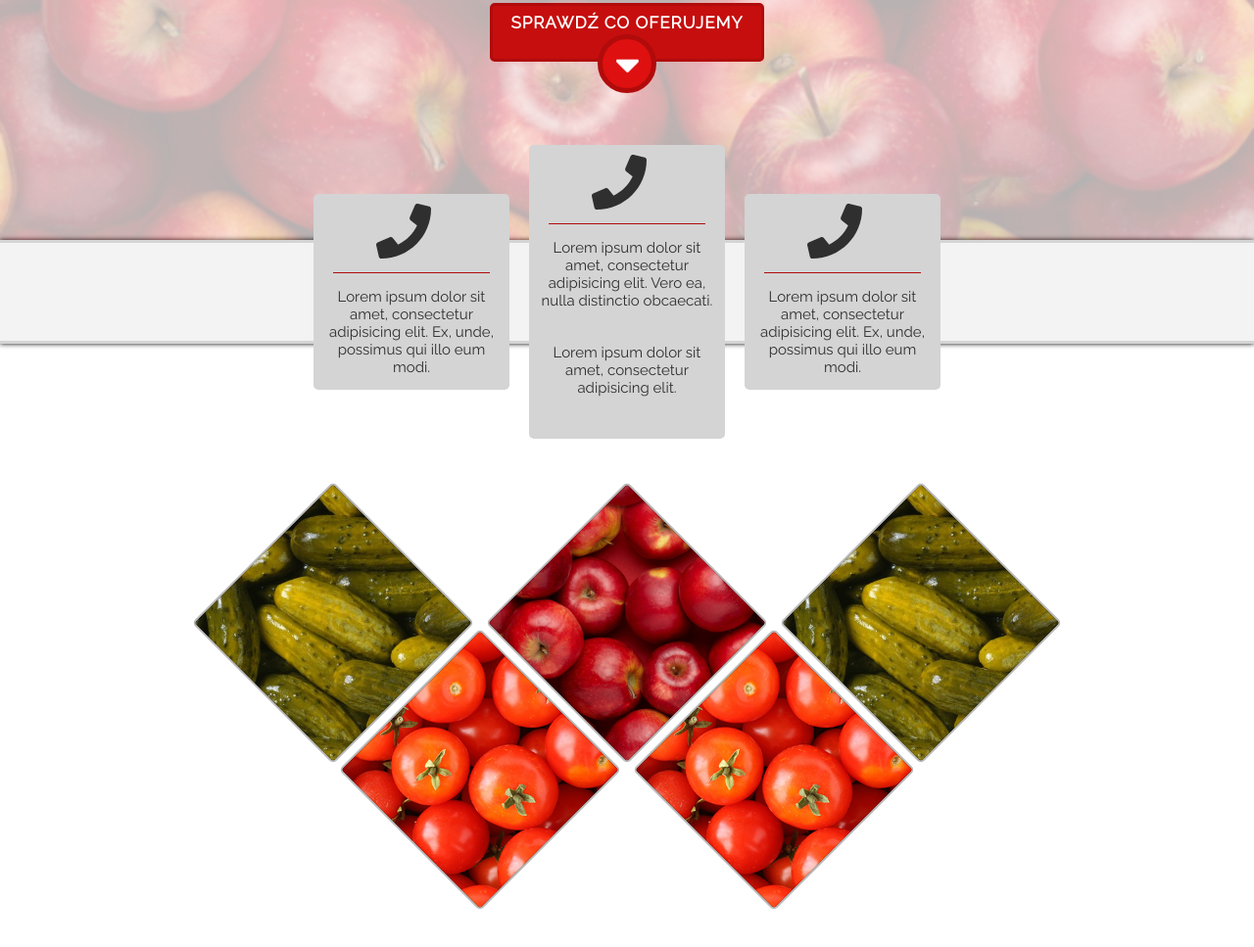
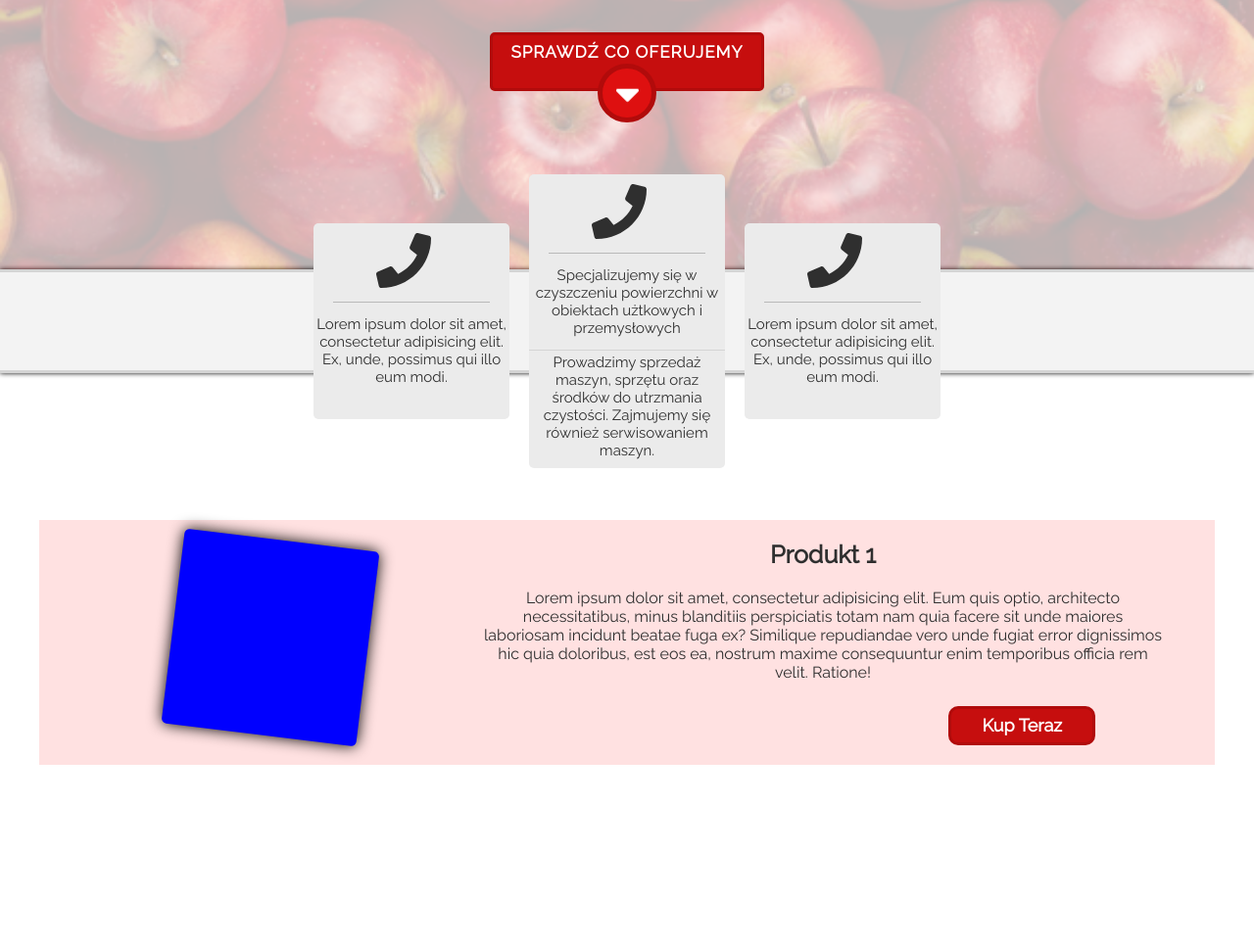
Before and after one commit to 965750/radam, a website: page src/index.html in a window 1280 px wide. Shown: the part 525-1492 px from the top of the page at 98% size. Drawn offline with nearby package versions, Linux system fonts and the light colour scheme.

Commit message:
vue first

```diff
--- a/src/index.html
+++ b/src/index.html
@@ -26,7 +26,7 @@
             <div class="naviCont">
                 <ul>
                     <li class="singleNavi activeNav">Firma</li>
-                    <li class="singleNavi">Oferta</li>
+                    <li class="singleNavi">Sklep</li>
                     <li class="singleNavi">Zamówienie</li>
                     <li class="singleNavi">Kontakt</li>
                 </ul>
@@ -58,8 +58,8 @@
                         <i class="fas cardI fa-phone"></i>
                     </div>
                     <div class="singleCardBot">
-                        <p class="singleCardBotText">Lorem ipsum dolor sit amet, consectetur adipisicing elit. Vero ea, nulla distinctio obcaecati.</p>
-                        <p class="singleCardBotText2">Lorem ipsum dolor sit amet, consectetur adipisicing elit.</p>
+                        <p class="singleCardBotText">Specjalizujemy się w czyszczeniu powierzchni w obiektach użtkowych i przemysłowych</p>
+                        <p class="singleCardBotText2">Prowadzimy sprzedaż maszyn, sprzętu oraz środków do utrzmania czystości. Zajmujemy się również serwisowaniem maszyn.</p>
                     </div>
                 </div>
                 <div class="singleCardCont" id="card3">
@@ -73,13 +73,18 @@
             </div>
         </article>
         <article class="diamondPreCont">
-        <section class="diamondCont">
-            <div class="singleDiamondCont" id="diamon1"><div class="sImg"></div></div>
-            <div class="singleDiamondCont" id="diamon2"><div class="sImg"></div></div>
-            <div class="singleDiamondCont" id="diamon3"><div class="sImg"></div></div>
-            <div class="singleDiamondCont" id="diamon4"><div class="sImg"></div></div>
-            <div class="singleDiamondCont" id="diamon5"><div class="sImg"></div></div>
-        </section>
+            <section class="diamondCont" id="vue-app">
+                <div class="singleDiam">
+                    <div class="diamImg"></div>
+                    <div class="diamTxt">
+                        <h3>Produkt 1</h3>
+                        <p>
+                        Lorem ipsum dolor sit amet, consectetur adipisicing elit. Eum quis optio, architecto necessitatibus, minus blanditiis perspiciatis totam nam quia facere sit unde maiores laboriosam incidunt beatae fuga ex? Similique repudiandae vero unde fugiat error dignissimos hic quia doloribus, est eos ea, nostrum maxime consequuntur enim temporibus officia rem velit.    Ratione!
+                        </p>
+                        <button>Kup Teraz</button>
+                    </div>
+                </div>
+            </section>
         </article>
         <article>
 
--- a/src/js/main.js
+++ b/src/js/main.js
@@ -9,14 +9,35 @@ $(window).on("scroll", function(){
             position: 'fixed',
             zIndex: 15,
             opacity: 0.8,
+            height: '40px'
 
+        });
+        $(".socialICont").css({
+            height: '25px',
+            width: '25px',
+            lineHeight: '27px'
+        });
+        $(".singleNavi").css({
+            height: '40px',
+            padding: '10px',
+            fontSize: '18px',
         });
     }else{
         $("#mainNav").css({
             position: '',
             zIndex: 0,
             opacity: 1,
-            height: '40px'
+            height: '70px'
+        });
+        $(".socialICont").css({
+            height: '35px',
+            width: '35px',
+            lineHeight: '37px'
+        });
+        $(".singleNavi").css({
+            height: '70px',
+            padding: '20px',
+            fontSize: '23px',
         });
     }
 });
--- a/src/scss/style.scss
+++ b/src/scss/style.scss
@@ -4,6 +4,7 @@ $first: #c60e0e;
 $second: #b10b0b;
 $textCol: #2f2f2f;
 $w0: #f3f3f3;
+$w05: #ebebeb;
 $w1: #d4d4d4;
 $w2: #b9b9b9;
 
@@ -15,13 +16,14 @@ $w2: #b9b9b9;
 
 header {
 
-    nav {
+    #mainNav {
         width: 100%;
         height: 70px;
         background-color: $w0;
         display: flex;
         border-bottom: 3px solid $w1;
         box-shadow: 0px 1px 5px black;
+        transition: all .2s;
         .socialCont {
             flex-grow: 2;
             display: flex;
@@ -33,13 +35,13 @@ header {
                 text-align: center;
                 border: 5px solid $w1;
                 border-radius: 50%;
-                line-height: 35px;
+                line-height: 37px;
                 transition: all .2s;
                 &:hover {
                     background-color: $second;
                     cursor: pointer;
                 }
-                &:hover .socialI{
+                &:hover .socialI {
                     color: white;
                 }
                 .socialI {
@@ -133,7 +135,7 @@ header {
             border: 3px solid $first;
             cursor: pointer;
         }
-        &:hover .arrCont{
+        &:hover .arrCont {
             background-color: $zero;
             border: 5px solid $first;
         }
@@ -151,7 +153,7 @@ header {
             bottom: -35px;
             z-index: 0;
             transition: .2s;
-            .fa-caret-down{
+            .fa-caret-down {
                 font-size: 40px;
                 padding: 5px;
                 animation: arrowDown 2s infinite;
@@ -176,12 +178,12 @@ header {
             width: 200px;
             margin: -50px auto;
             z-index: 5;
-            background-color: $w1;
+            background-color: $w05;
             border-radius: 5px;
 
             .singleCardTop {
                 height: 70px;
-                border-bottom: 1px solid $second;
+                border-bottom: 1px solid $w2;
                 width: 80%;
                 margin: 10px auto;
                 .cardI {
@@ -194,14 +196,15 @@ header {
             .singleCardBot {
                 .singleCardBotText {
                     margin: 0px;
-                    padding: 5px;
+                    padding: 3px;
                     text-align: center;
                     font-size: 15px;
                     color: $textCol;
                 }
                 .singleCardBotText2 {
                     @extend .singleCardBotText;
-                    margin-top: 25px;
+                    margin-top: 10px;
+                    border-top: 1px solid $w1;
                 }
             }
         }
@@ -223,85 +226,69 @@ header {
 .diamondPreCont {
     position: relative;
     height: 600px;
+    max-width: 1200px;
+    margin: auto;
 }
 
 .diamondCont {
-    height: 150px;
-    width: 600px;
-    padding: 0;
-    margin: 0;
-    position: absolute;
-    top: 60%;
-    left: 50%;
-    transform: translate(-50%, -50%);
-
-    .singleDiamondCont {
+    padding-top: 150px;
+    .singleDiam {
+        width: 100%;
+        height: 250px;
+        background-color: #ffe1e1;
+        padding: 20px;
+        box-sizing: border-box;
+        display: flex;
+        .diamImg {
             height: 200px;
             width: 200px;
-        border: 2px solid $w2;
-        transform: rotate(45deg);
-        position: absolute;
-        background-color: black;
-        transition: .5s;
-        margin: -102px;
-        overflow: hidden;
+            background-color: blue;
+            transform: rotate(7deg);
+            margin-left: 10%;
+            box-shadow: 0 0 15px black;
             border-radius: 5px;
         }
-    #diamon1 {
-        top: 0px;
-        left: 0px;
-        .sImg {
-            background: url("../img/pickle.jpg");
-            background-size: cover;
+        .diamTxt{
+            width: 60%;
+            margin-left: 10%;
+            position: relative;
+            h3{
+                text-align: center;
+                margin-bottom: 20px;
+                font-size: 25px;
+                color: $textCol;
+            }
+            p{
+                text-align: center;
+                color: $textCol;
+            }
+            button{
+                height: 40px;
+                width: 150px;
+                font-size: 18px;
+                text-align: center;
+                border-radius: 10px;
+                padding-bottom: 2px;
+                font-weight: 700;
+                border: 3px solid $second;
+                background-color: $first;
+                color: white;
+                position: absolute;
+                right: 10%;
+                bottom: 0%;
             }
         }
-    #diamon2 {
-        bottom: 0px;
-        left: 25%;
-        .sImg {
-            background: url("../img/tomato.jpg");
-            background-size: cover;
     }
 }
-    #diamon3 {
-        top: 0px;
-        left: 50%;
-        .sImg {
-            background: url("../img/apple.jpg");
-            background-size: cover;
-        }
-    }
-    #diamon4 {
-        bottom: 0px;
-        left: 75%;
-        .sImg {
-            background: url("../img/tomato.jpg");
-            background-size: cover;
-        }
-    }
-    #diamon5 {
-        top: 0px;
-        left: 100%;
-        .sImg {
-            background: url("../img/pickle.jpg");
-            background-size: cover;
-        }
-    }
-    .sImg {
-        width: 100%;
-        height: 100%;
-        transform: rotate(-45deg) scale(1.42);
-    }
 
-}
-@keyframes arrowDown{
-    0%{
+@keyframes arrowDown {
+    0% {
         transform: translateY(0px);
     }
-    50%{
+    50% {
         transform: translateY(5px);
     }
-    100%{
+    100% {
         transform: translateY(0px);
     }
 }
```
Also changed, not shown: src/css/style.css, src/js/app.js (line endings or trailing spaces). Lines whose indentation alone changed are shown as unchanged.
